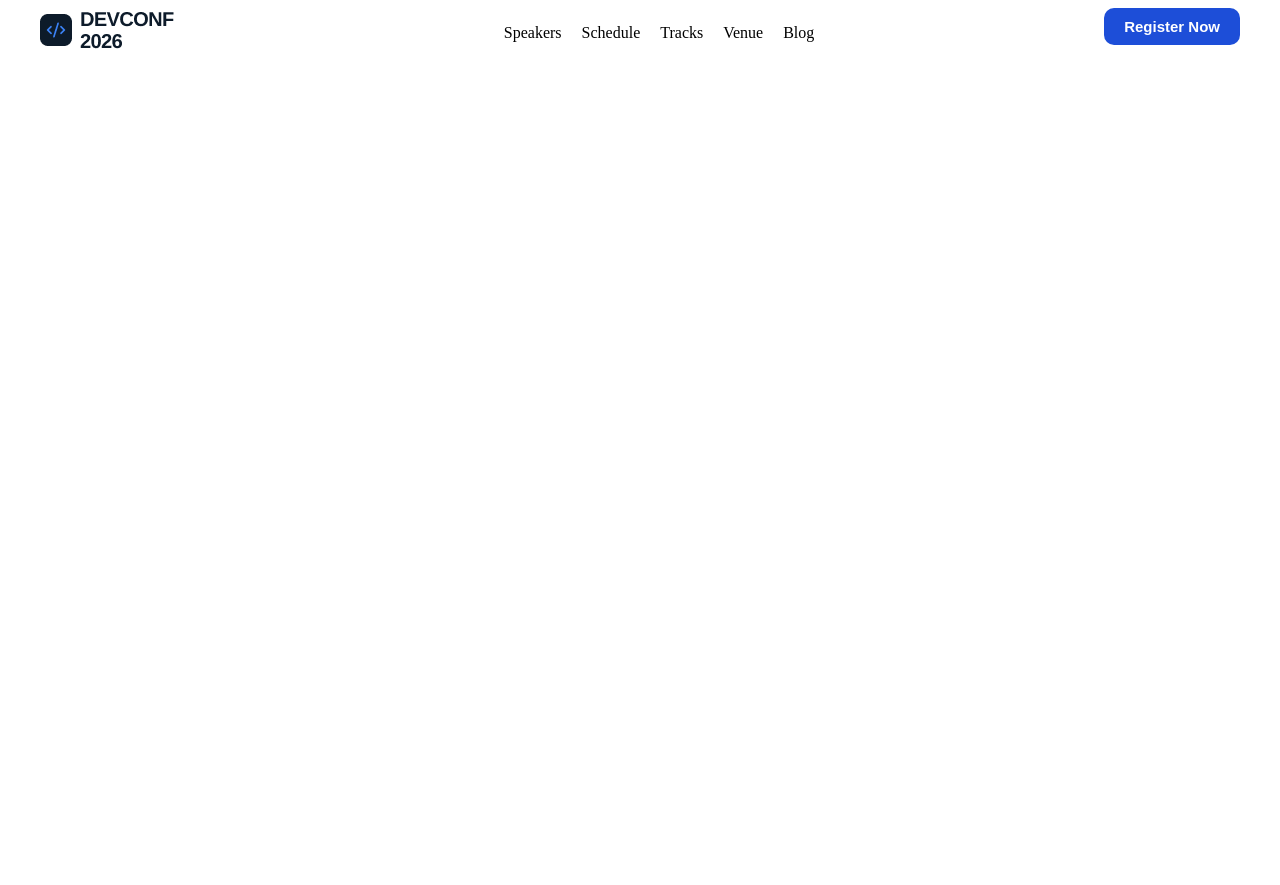
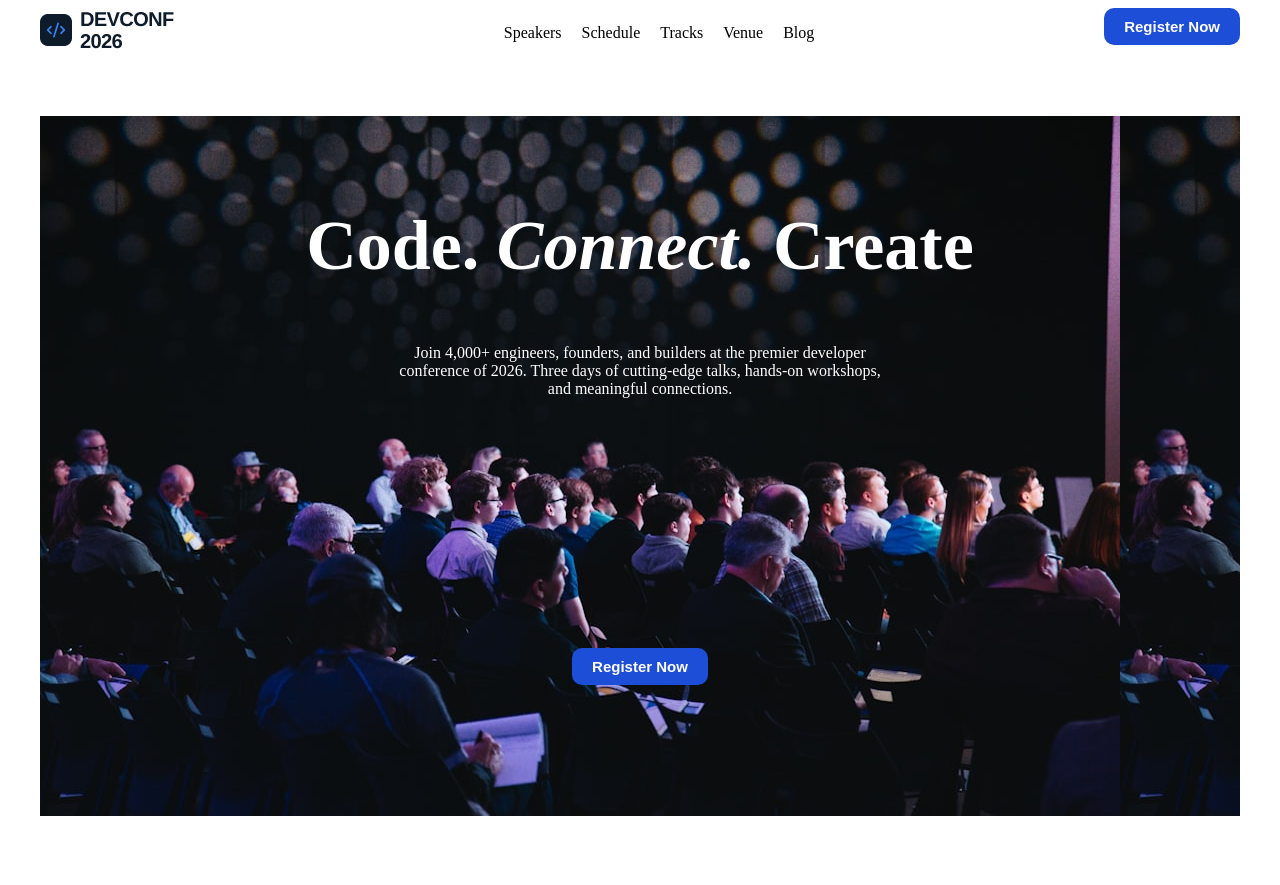
Before and after one commit to Rajib-Miah69/B14-Assignment01-2026, a plain HTML site: page index.html in a window 1280 px wide. Before the commit the page ends 800 px from the top, so only its background shows below. Drawn offline with Linux system fonts and the light colour scheme.

Commit message:
banner section done

```diff
--- a/index.html
+++ b/index.html
@@ -5,7 +5,8 @@
     <meta name="viewport" content="width=device-width, initial-scale=1.0">
     <title>Assignment-01</title>
     <link rel="stylesheet" href="./style.css">
-</head>
+
+
 <body>
     <!--Nav bar start-->
     <header class="container">
@@ -31,5 +32,31 @@
     </header>
     <!--Nav bar end-->
 
+
+    <!--Banner section start-->
+    <section class="banner container">
+        <div class="hero-text">
+            <h1>
+            Code.
+            <span>Connect.</span>
+            Create
+        </h1>
+
+        <p>Join 4,000+ engineers, founders, and builders at the premier developer <br>
+           conference of 2026. Three days of cutting-edge talks, hands-on workshops, <br>
+           and meaningful connections.
+        </p>
+
+        </div>
+
+        <div class="hero-btn">
+            <button class="common-btn">Register Now</button>
+        </div>
+
+
+
+    </section>
+    <!--banner section start-->
+
 </body>
 </html>
--- a/style.css
+++ b/style.css
@@ -2,7 +2,7 @@
     max-width: 1200px;
     margin: auto;
 }
-
+/* Nav bar style start*/
 nav{
     display: flex;
     justify-content: space-between;
@@ -26,7 +26,7 @@ ol li a{
     color: black;
 }
 
-.common-btn{
+.common-btn{          /*CSS For common button*/
     background-color: #1D4ED8;
     padding: 10px 20px;
     border-radius: 10px;
@@ -36,3 +36,37 @@ ol li a{
     color: white;
     width: 600;
 }
+/* Nav bar style start*/
+
+/* Hero section style start*/
+.banner{
+    background-image: url("./Images/banner.jpg");
+    height: 700px;
+    width: 100%;
+}
+
+.hero-text{
+    color: white;
+    text-align: center;
+}
+
+.hero-text h1{
+    font-family: bold;
+    font-size: 70px;
+    padding-top: 90px;
+}
+
+.hero-text p{
+    margin:0 auto 50px;
+}
+
+h1 span{
+    font-style: italic;
+}
+
+.hero-btn{
+    text-align: center;
+    margin-top: 50px;
+    padding:200px 90px;
+}
+/* Hero section style end*/
```
